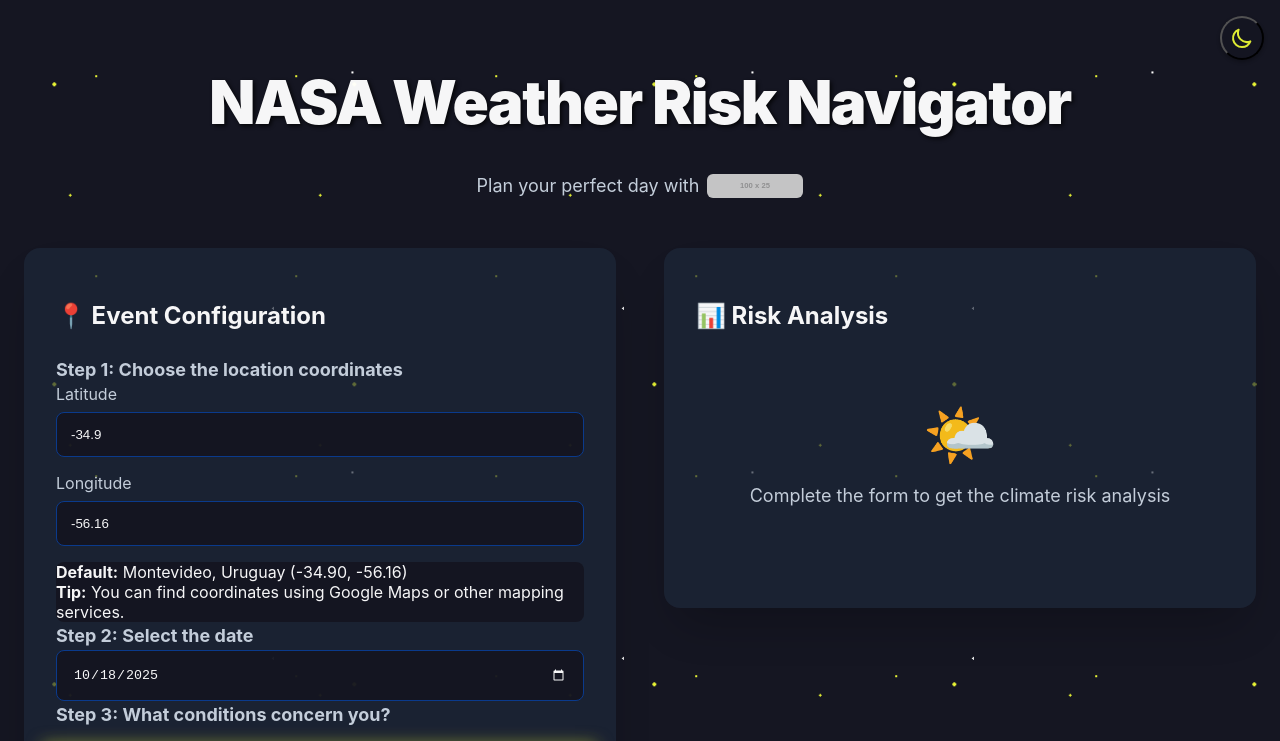
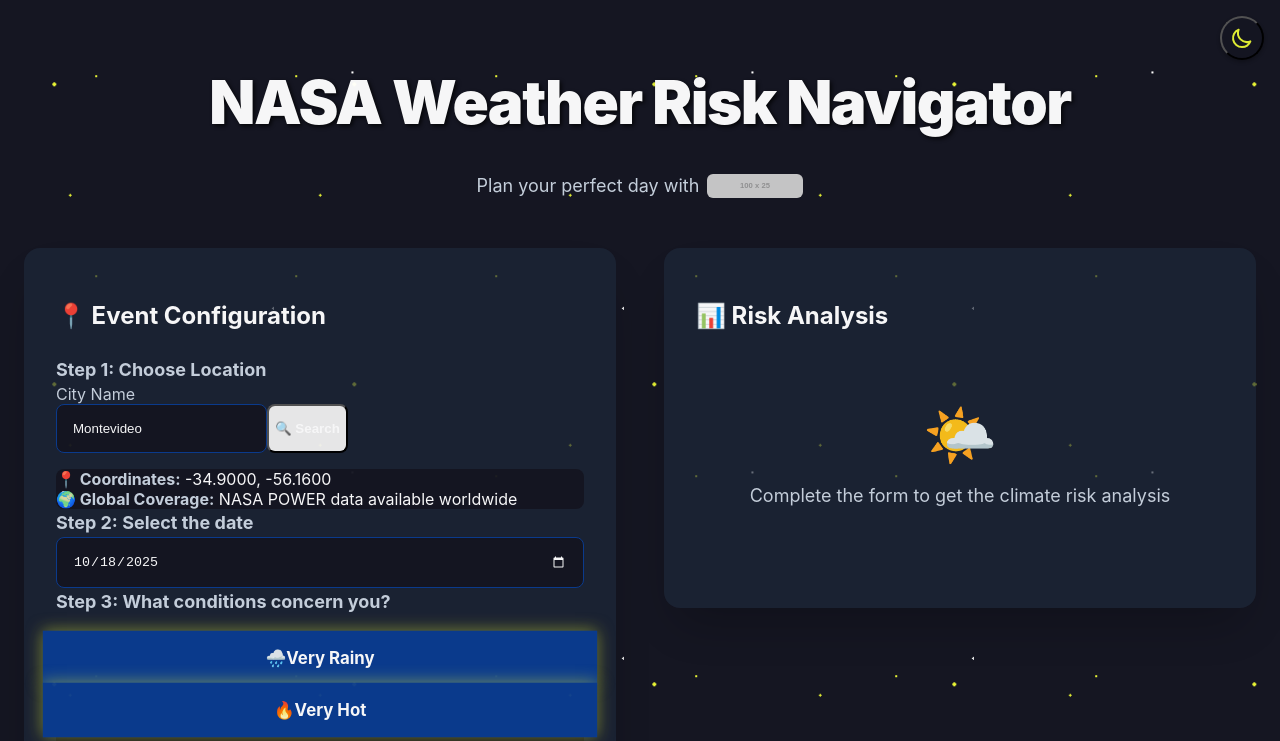
Before and after one commit to SebastianCuneo/NASA-Will-It-Rain-On-My-Parade-, a React (Create React App) app in the folder frontend/: page / in a window 1280 px wide. Shown: the top 741 px of the page. Built offline with nearby package versions, Linux system fonts and the light colour scheme; the HTML template or start-up script is replaced by a standard one.

Commit message:
Adding cities instead of coordinates

```diff
--- a/frontend/src/components/WeatherForm.jsx
+++ b/frontend/src/components/WeatherForm.jsx
@@ -5,12 +5,16 @@
  */
 
 import React, { useState } from 'react';
+import { getCityCoordinates, getAutocompleteSuggestions } from '../utils/geocoding';
 
 const WeatherForm = ({ onSubmit, loading, isNightMode, initialData }) => {
   const [formData, setFormData] = useState(initialData);
+  const [cityInput, setCityInput] = useState('Montevideo');
   const [lat, setLat] = useState(-34.90);
   const [lon, setLon] = useState(-56.16);
   const [coordinateError, setCoordinateError] = useState('');
+  const [searchingCity, setSearchingCity] = useState(false);
+  const [suggestions, setSuggestions] = useState([]);
 
   const weatherOptions = [
     { id: 'wet', emoji: '🌧️', label: 'Very Rainy' },
@@ -35,16 +39,59 @@
     }));
   };
 
-  const handleLatitudeChange = (e) => {
-    const value = parseFloat(e.target.value);
-    setLat(value);
+  const handleCityInputChange = (value) => {
+    setCityInput(value);
     setCoordinateError('');
+
+    // Show autocomplete suggestions
+    if (value.length >= 2) {
+      const filtered = getAutocompleteSuggestions(value, 5);
+      setSuggestions(filtered);
+    } else {
+      setSuggestions([]);
+    }
   };
 
-  const handleLongitudeChange = (e) => {
-    const value = parseFloat(e.target.value);
-    setLon(value);
+  const handleCitySearch = async (cityName = cityInput) => {
+    if (!cityName || cityName.trim().length === 0) {
+      setCoordinateError('Please enter a city name');
+      return;
+    }
+
+    setSearchingCity(true);
     setCoordinateError('');
+    setSuggestions([]);
+
+    try {
+      const result = await getCityCoordinates(cityName);
+
+      if (result) {
+        setLat(result.lat);
+        setLon(result.lon);
+        setCityInput(result.city || cityName);
+
+        // Update location in form data
+        setFormData(prev => ({
+          ...prev,
+          location: result.displayName || cityName
+        }));
+
+        console.log(`✅ City found: ${result.displayName} (${result.lat}, ${result.lon})`);
+      } else {
+        setCoordinateError(`City "${cityName}" not found. Please try another name.`);
+      }
+    } catch (error) {
+      console.error('City search error:', error);
+      setCoordinateError('Error searching city. Please check your connection.');
+    } finally {
+      setSearchingCity(false);
+    }
+  };
+
+  const handleSuggestionClick = (cityName) => {
+    setCityInput(cityName);
+    setSuggestions([]);
+    handleCitySearch(cityName);
   };
 
   const validateCoordinates = () => {
@@ -104,18 +151,19 @@
     <form id="weather-form" className="space-y-8" onSubmit={handleSubmit}>
       {/* Step 1 & 2: Location and Date - Side by side on desktop */}
       <div className="grid grid-cols-1 md:grid-cols-2 gap-6">
-        {/* Step 1: Location Coordinates */}
+        {/* Step 1: Location Search */}
         <div>
           <label className="block text-lg font-bold text-slate-300 mb-3">
-            Step 1: Choose the location coordinates
+            Step 1: Choose Location
           </label>
           <div className="space-y-4">
-            {/* Latitude Input */}
-            <div className="space-y-2">
-              <label htmlFor="latitude" className="block text-sm font-medium text-slate-300">
-                Latitude
+            {/* City Search Input */}
+            <div className="relative">
+              <label htmlFor="city-search" className="block text-sm font-medium text-slate-300 mb-2">
+                City Name
               </label>
-              <div className="relative">
+              <div className="flex gap-2">
+                <div className="relative flex-1">
                   <div className="absolute inset-y-0 left-0 flex items-center pl-4 pointer-events-none">
                     <svg className="w-5 h-5 text-slate-400" fill="none" stroke="currentColor" viewBox="0 0 24 24">
                       <path strokeLinecap="round" strokeLinejoin="round" strokeWidth="2" d="M17.657 16.657L13.414 20.9a1.998 1.998 0 01-2.827 0l-4.244-4.243a8 8 0 1111.314 0z"></path>
@@ -123,60 +171,69 @@
                     </svg>
                   </div>
                   <input
-                  type="number"
-                  id="latitude"
-                  name="latitude"
-                  value={lat}
-                  onChange={handleLatitudeChange}
-                  className="bg-slate-800 border border-slate-700 text-white text-base rounded-lg focus:ring-blue-500 focus:border-blue-500 block w-full pl-12 p-3"
-                  placeholder="Latitude (-90 to 90)"
-                  step="0.000001"
-                  min="-90"
-                  max="90"
-                  required
+                    type="text"
+                    id="city-search"
+                    value={cityInput}
+                    onChange={(e) => handleCityInputChange(e.target.value)}
+                    onKeyPress={(e) => {
+                      if (e.key === 'Enter') {
+                        e.preventDefault();
+                        handleCitySearch();
+                      }
+                    }}
+                    className="bg-slate-800 border border-slate-700 text-white text-base rounded-lg focus:ring-blue-500 focus:border-blue-500 block w-full pl-12 p-4"
+                    placeholder="e.g., New York, Tokyo, Paris, London..."
+                    disabled={searchingCity}
                   />
+
+                  {/* Autocomplete Suggestions */}
+                  {suggestions.length > 0 && (
+                    <div className="absolute z-50 w-full mt-1 bg-slate-800 border border-slate-700 rounded-lg shadow-lg max-h-48 overflow-y-auto">
+                      {suggestions.map((city, index) => (
+                        <div
+                          key={index}
+                          onClick={() => handleSuggestionClick(city)}
+                          className="px-4 py-3 hover:bg-slate-700 cursor-pointer text-white border-b border-slate-700 last:border-b-0 transition-colors"
+                        >
+                          📍 {city}
                         </div>
+                      ))}
+                    </div>
+                  )}
                 </div>
 
-            {/* Longitude Input */}
-            <div className="space-y-2">
-              <label htmlFor="longitude" className="block text-sm font-medium text-slate-300">
-                Longitude
-              </label>
-              <div className="relative">
-                <div className="absolute inset-y-0 left-0 flex items-center pl-4 pointer-events-none">
-                  <svg className="w-5 h-5 text-slate-400" fill="none" stroke="currentColor" viewBox="0 0 24 24">
-                    <path strokeLinecap="round" strokeLinejoin="round" strokeWidth="2" d="M17.657 16.657L13.414 20.9a1.998 1.998 0 01-2.827 0l-4.244-4.243a8 8 0 1111.314 0z"></path>
-                    <path strokeLinecap="round" strokeLinejoin="round" strokeWidth="2" d="M15 11a3 3 0 11-6 0 3 3 0 016 0z"></path>
+                <button
+                  type="button"
+                  onClick={() => handleCitySearch()}
+                  disabled={searchingCity}
+                  className="px-6 py-4 bg-blue-600 hover:bg-blue-700 text-white font-bold rounded-lg transition-colors disabled:bg-slate-600 disabled:cursor-not-allowed"
+                >
+                  {searchingCity ? (
+                    <span className="flex items-center gap-2">
+                      <svg className="animate-spin h-5 w-5" viewBox="0 0 24 24">
+                        <circle className="opacity-25" cx="12" cy="12" r="10" stroke="currentColor" strokeWidth="4" fill="none"></circle>
+                        <path className="opacity-75" fill="currentColor" d="M4 12a8 8 0 018-8V0C5.373 0 0 5.373 0 12h4zm2 5.291A7.962 7.962 0 014 12H0c0 3.042 1.135 5.824 3 7.938l3-2.647z"></path>
                       </svg>
-                </div>
-                <input
-                  type="number"
-                  id="longitude"
-                  name="longitude"
-                  value={lon}
-                  onChange={handleLongitudeChange}
-                  className="bg-slate-800 border border-slate-700 text-white text-base rounded-lg focus:ring-blue-500 focus:border-blue-500 block w-full pl-12 p-3"
-                  placeholder="Longitude (-180 to 180)"
-                  step="0.000001"
-                  min="-180"
-                  max="180"
-                  required
-                />
+                      Searching...
+                    </span>
+                  ) : (
+                    '🔍 Search'
+                  )}
+                </button>
               </div>
             </div>
 
             {/* Error Message */}
             {coordinateError && (
-              <div className="text-red-400 text-sm bg-red-900/20 border border-red-500/30 rounded-lg p-3 mt-2">
-                {coordinateError}
+              <div className="text-red-400 text-sm bg-red-900/20 border border-red-500/30 rounded-lg p-3">
+                ⚠️ {coordinateError}
               </div>
             )}
 
-            {/* Location Info */}
-            <div className="text-xs text-slate-400 bg-slate-800/50 border border-slate-700 rounded-lg p-3 mt-4">
-              <strong>Default:</strong> Montevideo, Uruguay (-34.90, -56.16)<br/>
-              <strong>Tip:</strong> You can find coordinates using Google Maps or other mapping services.
+            {/* Coordinates Display */}
+            <div className="text-xs text-slate-400 bg-slate-800/50 border border-slate-700 rounded-lg p-3">
+              <strong className="text-slate-300">📍 Coordinates:</strong> {lat.toFixed(4)}, {lon.toFixed(4)}<br/>
+              <strong className="text-slate-300">🌍 Global Coverage:</strong> NASA POWER data available worldwide
             </div>
           </div>
         </div>
@@ -203,7 +260,7 @@
         <label className="block text-lg font-bold text-slate-300 mb-4">
           Step 3: What conditions concern you?
         </label>
-        <div id="weather-options" className="grid grid-cols-2 md:grid-cols-3 lg:grid-cols-3 gap-4">
+        <div id="weather-options" className="grid grid-cols-3 gap-4">
           {weatherOptions.map((option) => (
             <div
               key={option.id}
@@ -224,7 +281,7 @@
         <label className="block text-lg font-bold text-slate-300 mb-4">
           Step 4 (Optional): Choose an activity
         </label>
-        <div id="activity-options" className="grid grid-cols-2 md:grid-cols-3 lg:grid-cols-3 gap-4">
+        <div id="activity-options" className="grid grid-cols-2 md:grid-cols-3 gap-4">
           {activityOptions.map((option) => (
             <div
               key={option.id}
--- /dev/null
+++ b/frontend/src/utils/geocoding.js
@@ -0,0 +1,123 @@
+/**
+ * Geocoding utility using OpenStreetMap Nominatim API (Free, no API key needed)
+ * NASA Weather Risk Navigator - Global City Search
+ */
+
+/**
+ * Search for a city and get its coordinates
+ * @param {string} cityName - City name (e.g., "New York", "Tokyo", "Montevideo")
+ * @returns {Promise<Object|null>} - { lat, lon, displayName } or null if not found
+ */
+export async function getCityCoordinates(cityName) {
+  if (!cityName || cityName.trim().length === 0) {
+    return null;
+  }
+
+  try {
+    // OpenStreetMap Nominatim API (Free, no API key required)
+    const url = `https://nominatim.openstreetmap.org/search?` +
+      `q=${encodeURIComponent(cityName)}&` +
+      `format=json&` +
+      `limit=1&` +
+      `addressdetails=1`;
+
+    const response = await fetch(url, {
+      headers: {
+        'User-Agent': 'NASA-Weather-Risk-Navigator/1.0' // Required by Nominatim
+      }
+    });
+
+    if (!response.ok) {
+      throw new Error(`Geocoding API error: ${response.status}`);
+    }
+
+    const data = await response.json();
+
+    if (data.length > 0) {
+      const result = data[0];
+      return {
+        lat: parseFloat(result.lat),
+        lon: parseFloat(result.lon),
+        displayName: result.display_name,
+        country: result.address?.country || 'Unknown',
+        city: result.address?.city || result.address?.town || cityName
+      };
+    }
+
+    return null; // City not found
+  } catch (error) {
+    console.error('Geocoding error:', error);
+    return null;
+  }
+}
+
+/**
+ * Popular cities for autocomplete suggestions
+ */
+export const POPULAR_CITIES = [
+  // Latin America
+  'Montevideo',
+  'Buenos Aires',
+  'São Paulo',
+  'Rio de Janeiro',
+  'Santiago',
+  'Lima',
+  'Bogotá',
+  'Mexico City',
+
+  // North America
+  'New York',
+  'Los Angeles',
+  'Chicago',
+  'Miami',
+  'Toronto',
+  'Vancouver',
+
+  // Europe
+  'London',
+  'Paris',
+  'Madrid',
+  'Barcelona',
+  'Rome',
+  'Berlin',
+  'Amsterdam',
+  'Vienna',
+
+  // Asia
+  'Tokyo',
+  'Seoul',
+  'Beijing',
+  'Shanghai',
+  'Mumbai',
+  'Bangkok',
+  'Singapore',
+  'Dubai',
+
+  // Oceania
+  'Sydney',
+  'Melbourne',
+  'Auckland',
+
+  // Africa
+  'Cairo',
+  'Cape Town',
+  'Johannesburg'
+];
+
+/**
+ * Filter popular cities based on user input
+ * @param {string} input - User input
+ * @param {number} limit - Maximum number of suggestions
+ * @returns {Array<string>} - Filtered city names
+ */
+export function getAutocompleteSuggestions(input, limit = 5) {
+  if (!input || input.length < 2) {
+    return [];
+  }
+
+  const lowerInput = input.toLowerCase();
+
+  return POPULAR_CITIES
+    .filter(city => city.toLowerCase().includes(lowerInput))
+    .slice(0, limit);
+}
```
Also changed, not shown: 2 other files (tests, documents, lock files or other folders). Lines whose indentation alone changed are shown as unchanged.
